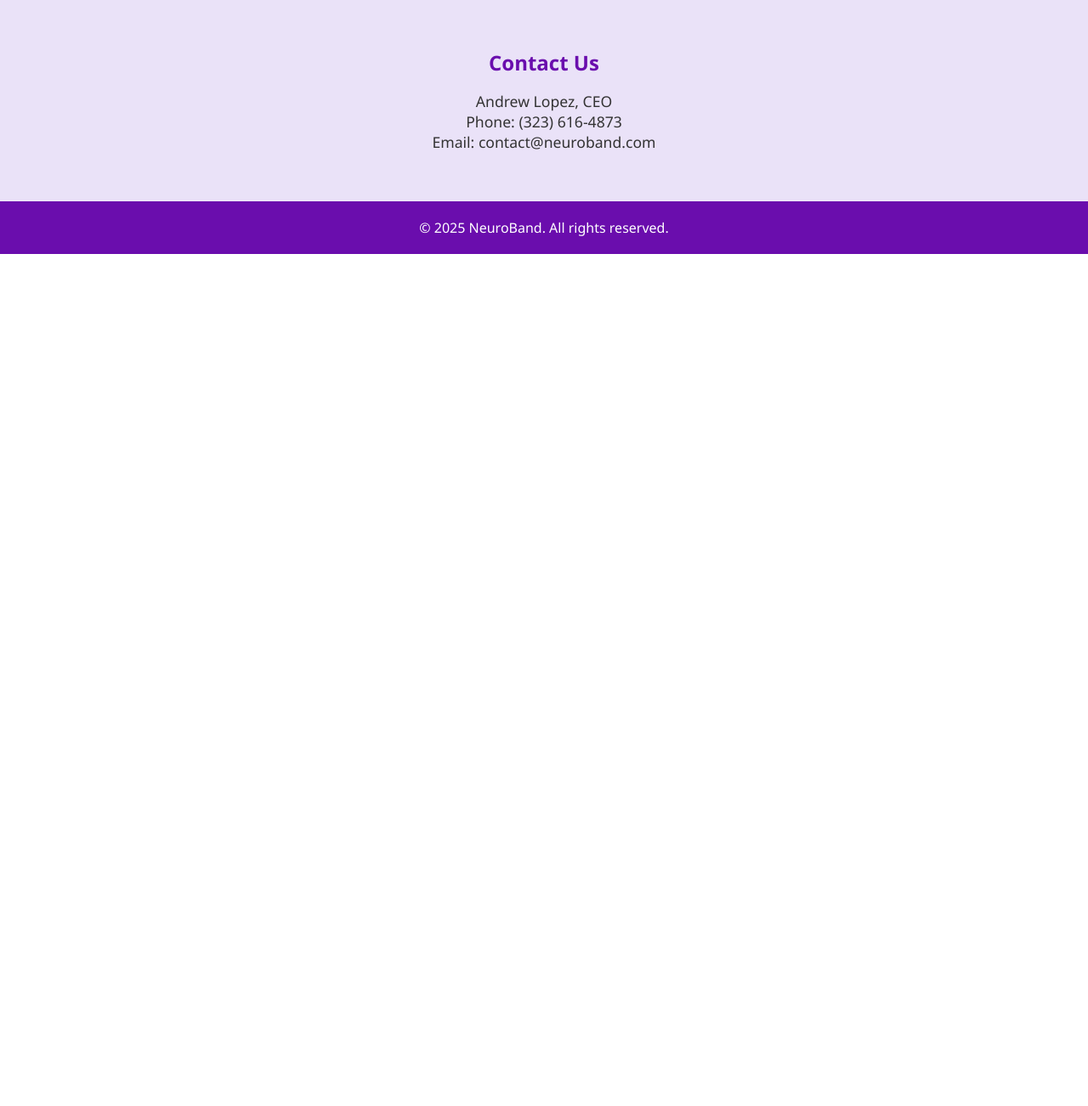
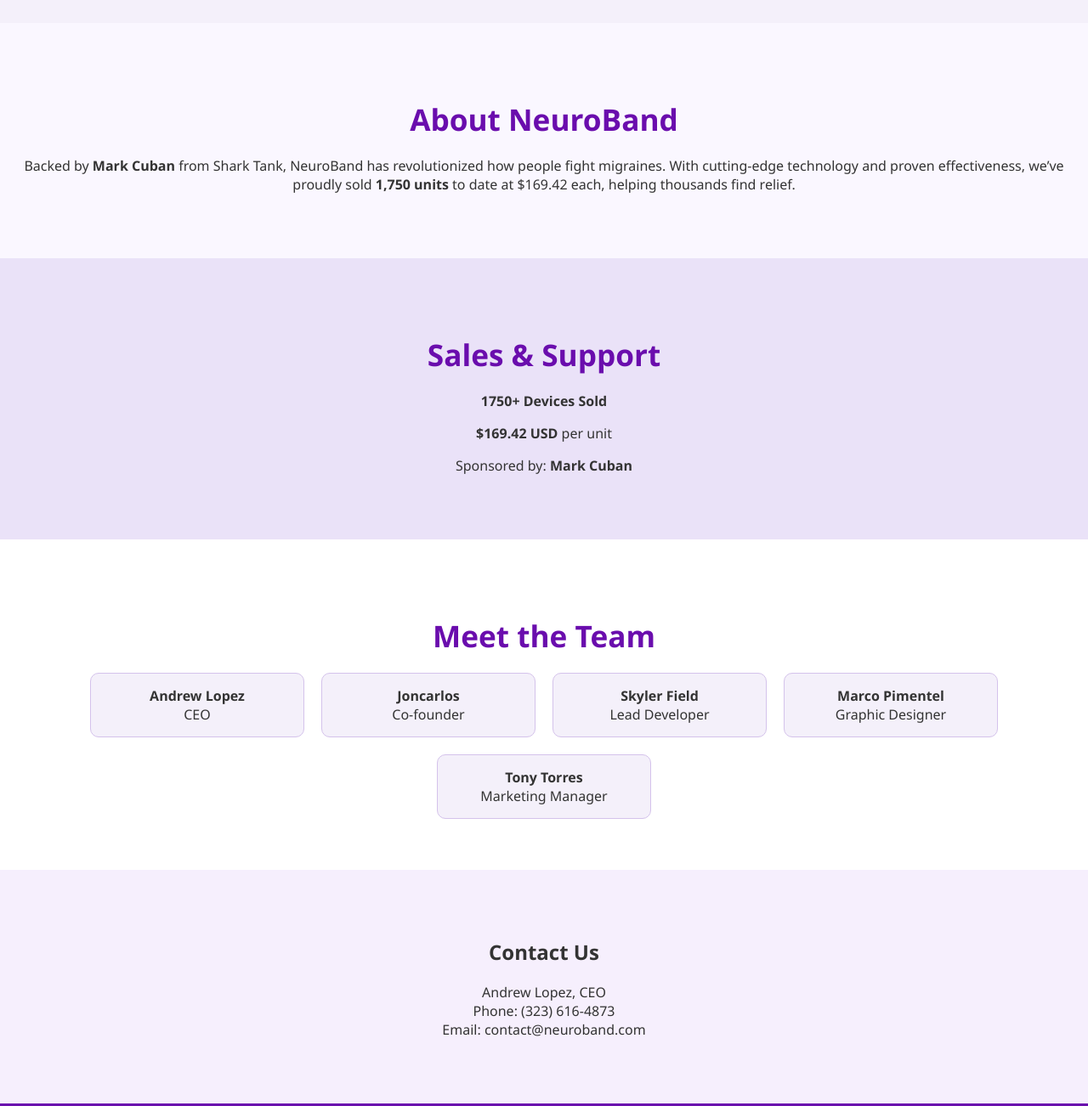
Before and after one commit to Jon6k5/Neuroband-site, a plain HTML site: page index.html in a window 1280 px wide. Shown: the part 949-2251 px from the top of the page at 85% size. Before the commit the page ends 1248 px from the top, so only its background shows below. Drawn offline with Linux system fonts and the light colour scheme.

Commit message:
Update index.html

```diff
--- a/index.html
+++ b/index.html
@@ -18,13 +18,26 @@
       text-align: center;
     }
     .logo {
-      max-width: 100px;
+      max-width: 120px;
       margin-bottom: 10px;
+    }
+    nav {
+      background-color: #542c85;
+      padding: 10px;
+      text-align: center;
+    }
+    nav a {
+      color: white;
+      text-decoration: none;
+      margin: 0 15px;
+      font-weight: bold;
+    }
+    section {
+      padding: 60px 20px;
+      text-align: center;
     }
     .hero {
       background-color: #f4f0fa;
-      padding: 60px 20px;
-      text-align: center;
     }
     .hero h1 {
       color: #6a0dad;
@@ -33,27 +46,42 @@
     }
     .hero p {
       font-size: 1.2em;
-      max-width: 600px;
+      max-width: 700px;
       margin: 0 auto;
     }
     .prototype-image {
       margin-top: 40px;
-      max-width: 80%;
+      max-width: 90%;
       height: auto;
       border: 2px solid #6a0dad;
+      border-radius: 12px;
+    }
+    .about {
+      background-color: #faf7ff;
+    }
+    .about h2, .team h2, .stats h2 {
+      color: #6a0dad;
+      font-size: 2.2em;
+      margin-bottom: 20px;
+    }
+    .team-members {
+      display: flex;
+      flex-wrap: wrap;
+      justify-content: center;
+      gap: 20px;
+    }
+    .member {
+      background-color: #f4f0fa;
+      border: 1px solid #d4c2eb;
       border-radius: 10px;
+      padding: 15px;
+      width: 220px;
+    }
+    .stats {
+      background-color: #eae2f8;
     }
     .contact {
-      background-color: #eae2f8;
-      padding: 40px 20px;
-      text-align: center;
-    }
-    .contact h2 {
-      color: #6a0dad;
-      margin-bottom: 10px;
-    }
-    .contact p {
-      font-size: 1.1em;
+      background-color: #f6effd;
     }
     footer {
       background-color: #6a0dad;
@@ -69,17 +97,60 @@
     <h1>NeuroBand</h1>
     <p>Relief Starts Here</p>
   </header>
-  <section class="hero">
+  <nav>
+    <a href="#hero">Home</a>
+    <a href="#about">About</a>
+    <a href="#stats">Stats</a>
+    <a href="#team">Team</a>
+    <a href="#contact">Contact</a>
+  </nav>
+
+  <section id="hero" class="hero">
     <h1>Say Goodbye to Migraines</h1>
     <p>NeuroBand is a revolutionary wearable designed to alleviate migraines through advanced neural stimulation technology. Comfortable, effective, and easy to use—NeuroBand gives you control over your pain.</p>
     <img src="prototype.png" alt="NeuroBand Prototype" class="prototype-image" />
   </section>
-  <section class="contact">
+
+  <section id="about" class="about">
+    <h2>About NeuroBand</h2>
+    <p>Backed by <strong>Mark Cuban</strong> from Shark Tank, NeuroBand has revolutionized how people fight migraines. With cutting-edge technology and proven effectiveness, we’ve proudly sold <strong>1,750 units</strong> to date at $169.42 each, helping thousands find relief.</p>
+  </section>
+
+  <section id="stats" class="stats">
+    <h2>Sales & Support</h2>
+    <p><strong>1750+ Devices Sold</strong></p>
+    <p><strong>$169.42 USD</strong> per unit</p>
+    <p>Sponsored by: <strong>Mark Cuban</strong></p>
+  </section>
+
+  <section id="team" class="team">
+    <h2>Meet the Team</h2>
+    <div class="team-members">
+      <div class="member">
+        <strong>Andrew Lopez</strong><br>CEO
+      </div>
+      <div class="member">
+        <strong>Joncarlos</strong><br>Co-founder
+      </div>
+      <div class="member">
+        <strong>Skyler Field</strong><br>Lead Developer
+      </div>
+      <div class="member">
+        <strong>Marco Pimentel</strong><br>Graphic Designer
+      </div>
+      <div class="member">
+        <strong>Tony Torres</strong><br>Marketing Manager
+      </div>
+    </div>
+  </section>
+
+  <section id="contact" class="contact">
     <h2>Contact Us</h2>
     <p>Andrew Lopez, CEO<br>
     Phone: (323) 616-4873<br>
     Email: contact@neuroband.com</p>
   </section>
+
   <footer>
     &copy; 2025 NeuroBand. All rights reserved.
   </footer>
```
